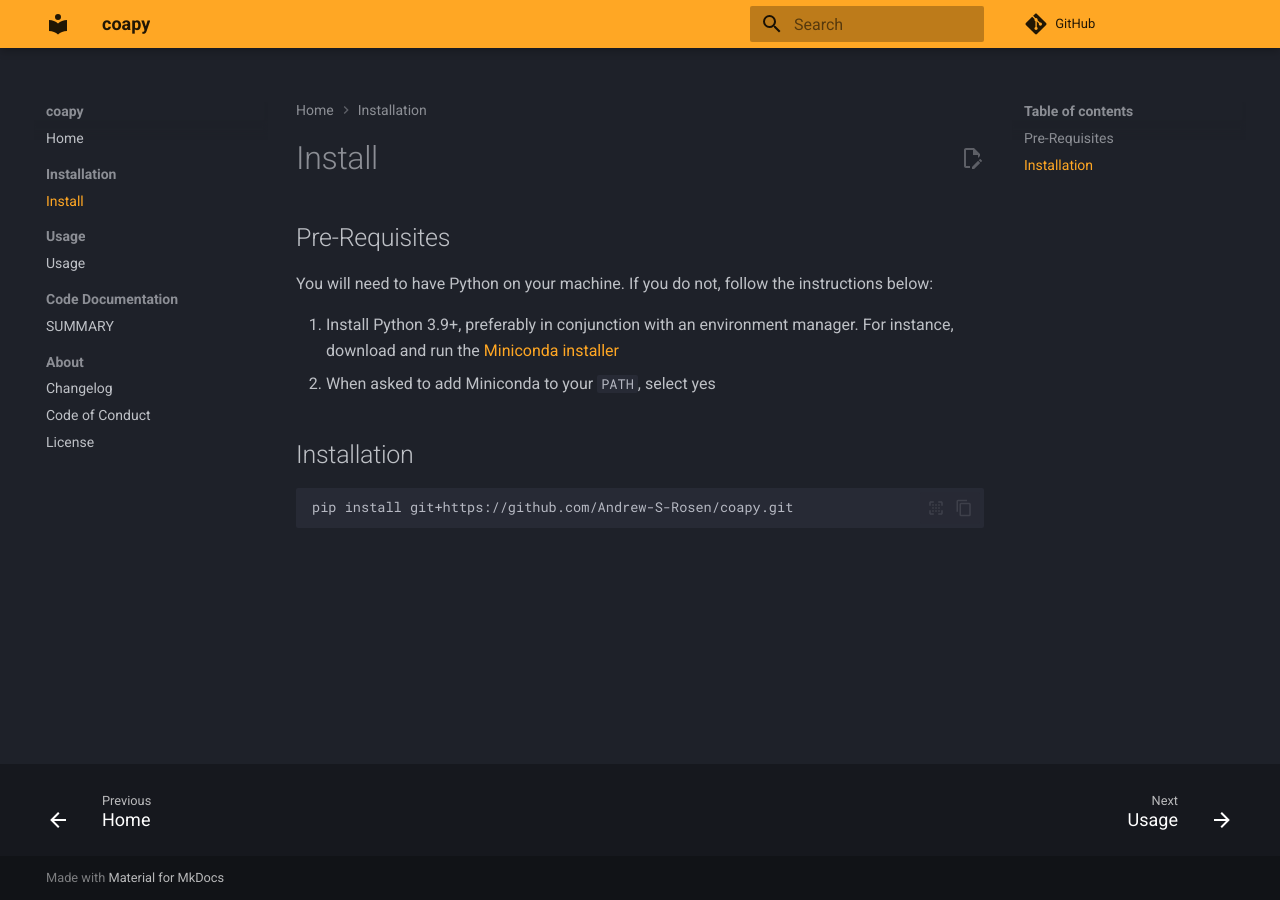
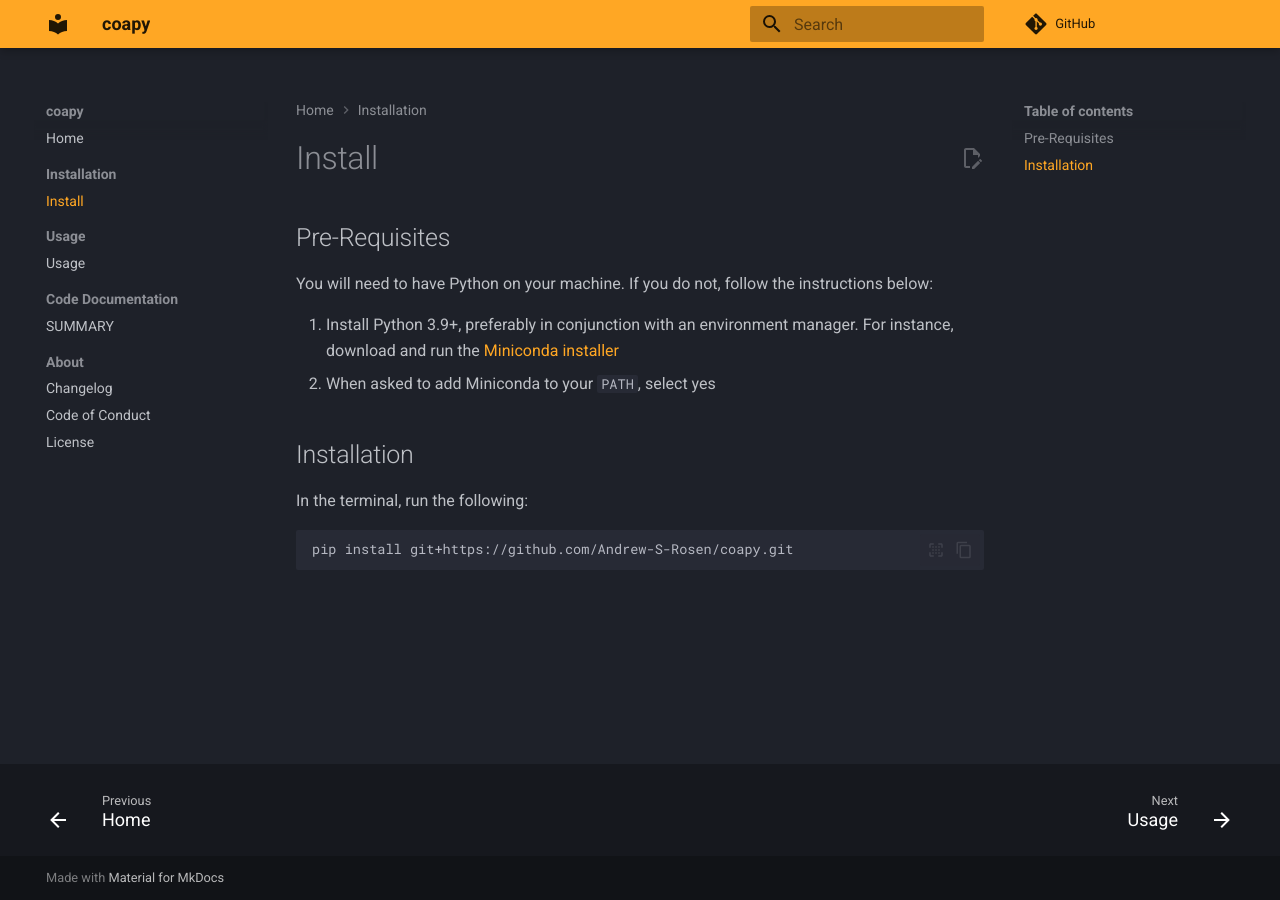
Before and after one commit to Andrew-S-Rosen/coapy, an MkDocs documentation site: the page built from docs/install.md, in a window 1280 px wide. Built offline with MkDocs 1.6.1 and Material for MkDocs 9.7.7, drawn with Linux system fonts in a browser that asks for light colours; plug-ins that fetch from the network failed and are left out; comment, search, counter and statistics services are not loaded.

Commit message:
Update install.md

````diff
--- a/docs/install.md
+++ b/docs/install.md
@@ -7,6 +7,8 @@ You will need to have Python on your machine. If you do not, follow the instruct
 
 ## Installation
 
+In the terminal, run the following:
+
 ```bash
 pip install git+https://github.com/Andrew-S-Rosen/coapy.git
 ```
````
